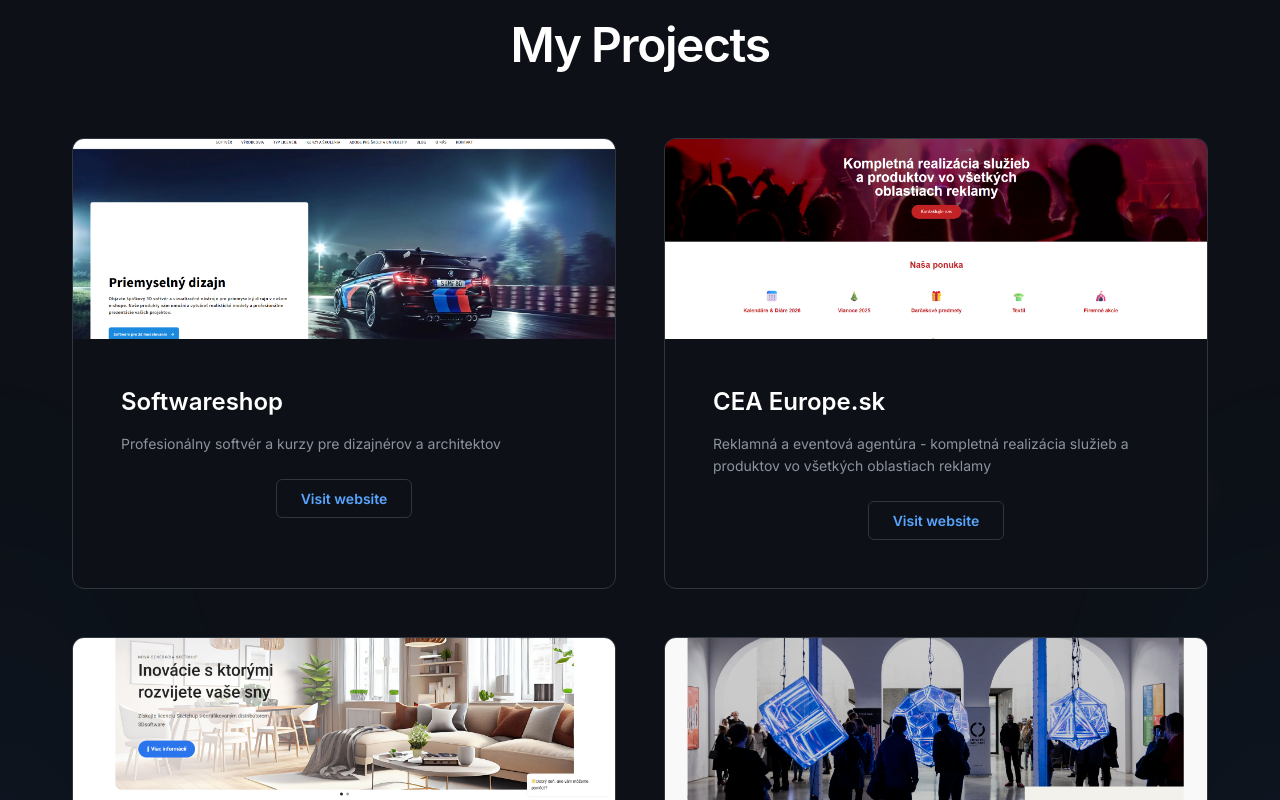
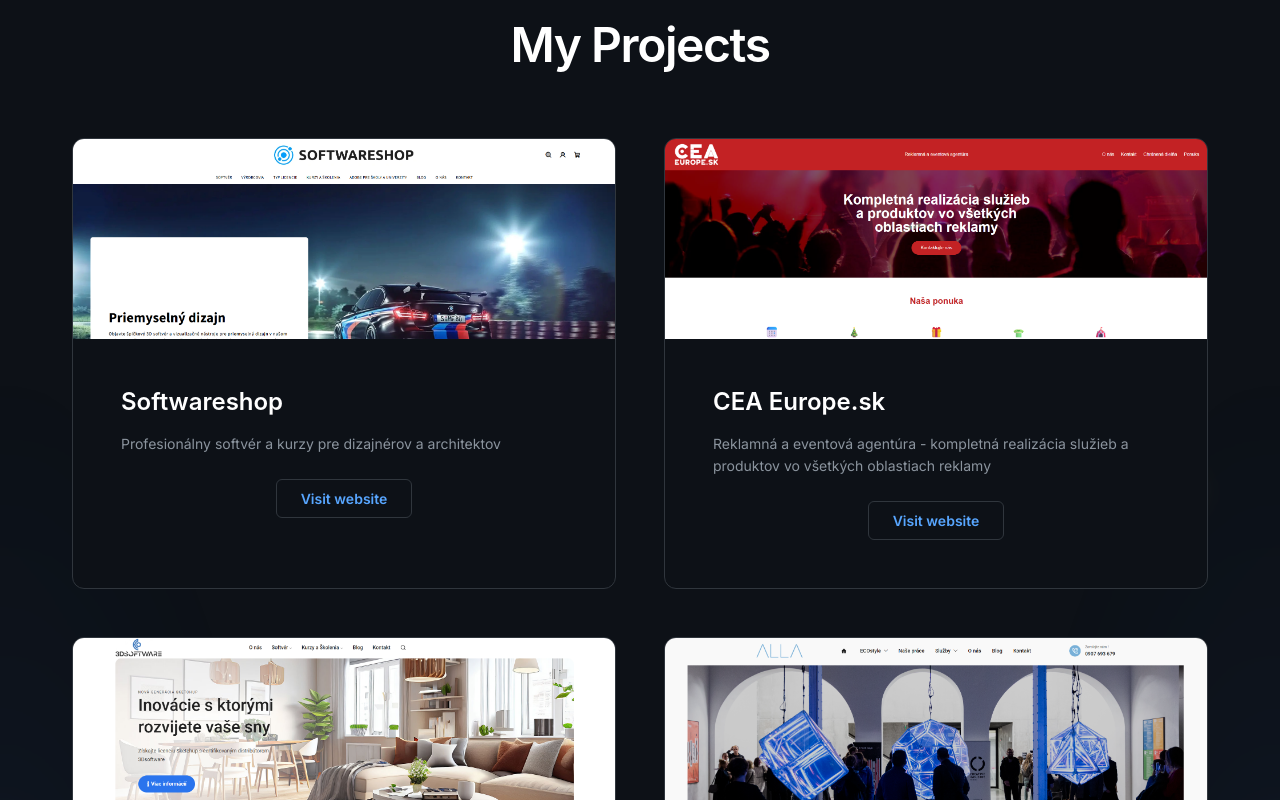
Before and after one commit to Mild-Solvent/DAV-portfolio, a Next.js app in the folder web/: page / in a window 1280 px wide. Shown: the part 1680-2480 px from the top of the page. Built offline with nearby package versions, Linux system fonts and the light colour scheme.

Commit message:
align projects]

```diff
--- a/web/src/components/Projects/Projects.tsx
+++ b/web/src/components/Projects/Projects.tsx
@@ -103,7 +103,7 @@
 const ProjectImage = styled.div<{ $backgroundImage?: string }>`
   height: 200px;
   background: ${props => props.$backgroundImage
-    ? `url(${props.$backgroundImage}) center/cover no-repeat`
+    ? `url(${props.$backgroundImage}) top/cover no-repeat`
     : `linear-gradient(135deg, ${props.theme.colors.primary}40, ${props.theme.colors.accent}40)`
   };
   position: relative;
```
